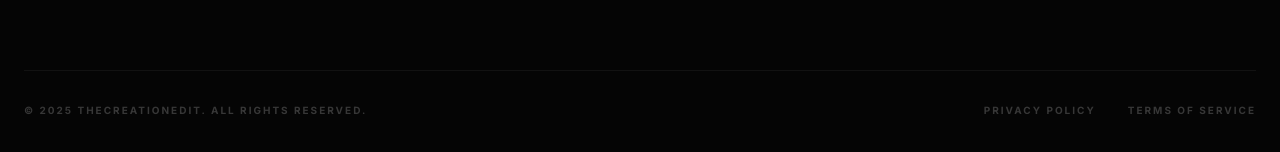
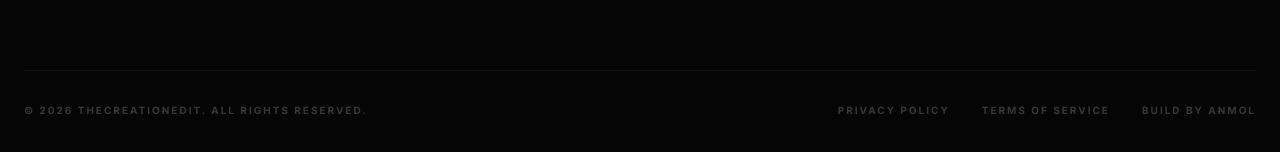
Before and after one commit to Anmol2004k/the-creationedit, a React (Vite) app: page / in a window 1280 px wide. Shown: the part 5840-5992 px from the top of the page. Built offline with nearby package versions, Linux system fonts and the light colour scheme.

Commit message:
build by anmol in footer

```diff
--- a/components/Footer.tsx
+++ b/components/Footer.tsx
@@ -103,13 +103,24 @@ const Footer: React.FC = () => {
           </div>
         </div>
 
-        <div className="mt-20 pt-8 border-t border-white/5 flex flex-col md:flex-row justify-between items-center text-[10px] uppercase tracking-[0.2em] font-bold text-white/20">
-          <p>© 2025 {`THECREATIONEDIT`}. ALL RIGHTS RESERVED.</p>
-          <div className="mt-4 md:mt-0 space-x-8">
-            <a href="#" className="hover:text-white/40">Privacy Policy</a>
-            <a href="#" className="hover:text-white/40">Terms of Service</a>
-          </div>
-        </div>
+ <div className="mt-20 pt-8 border-t border-white/5 flex flex-col md:flex-row justify-between items-center text-[10px] uppercase tracking-[0.2em] font-bold text-white/20">
+  <p>© 2026 {`THECREATIONEDIT`}. ALL RIGHTS RESERVED.</p>
+
+  <div className="mt-4 md:mt-0 flex flex-wrap justify-center gap-x-8 gap-y-2">
+    <a href="#" className="hover:text-white/40 transition-colors">Privacy Policy</a>
+    <a href="#" className="hover:text-white/40 transition-colors">Terms of Service</a>
+
+    {/* Build by Anmol integration */}
+    <a
+      href="https://anmolkumar.in"
+      target="_blank"
+      rel="noopener noreferrer"
+      className="hover:text-white/40 transition-colors"
+    >
+      Build by Anmol
+    </a>
+  </div>
+</div>
       </div>
     </footer>
   );
```
